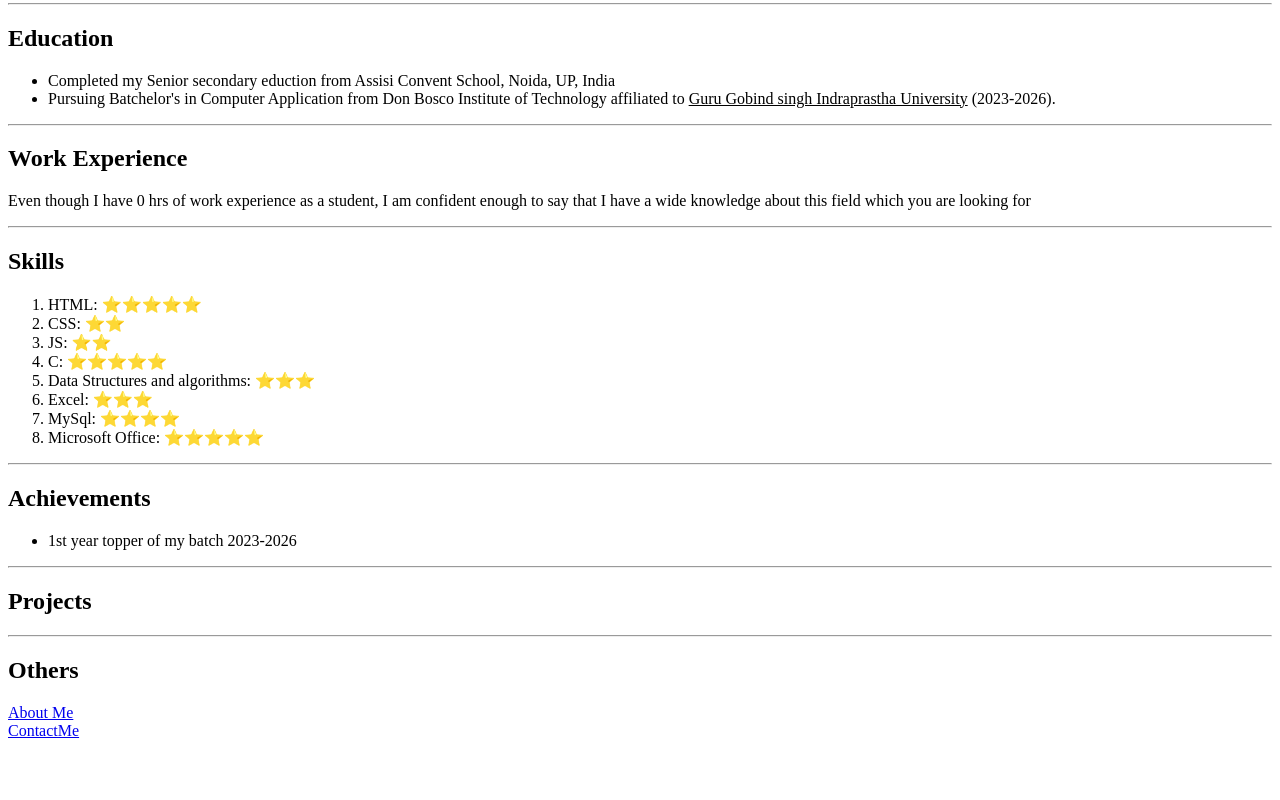
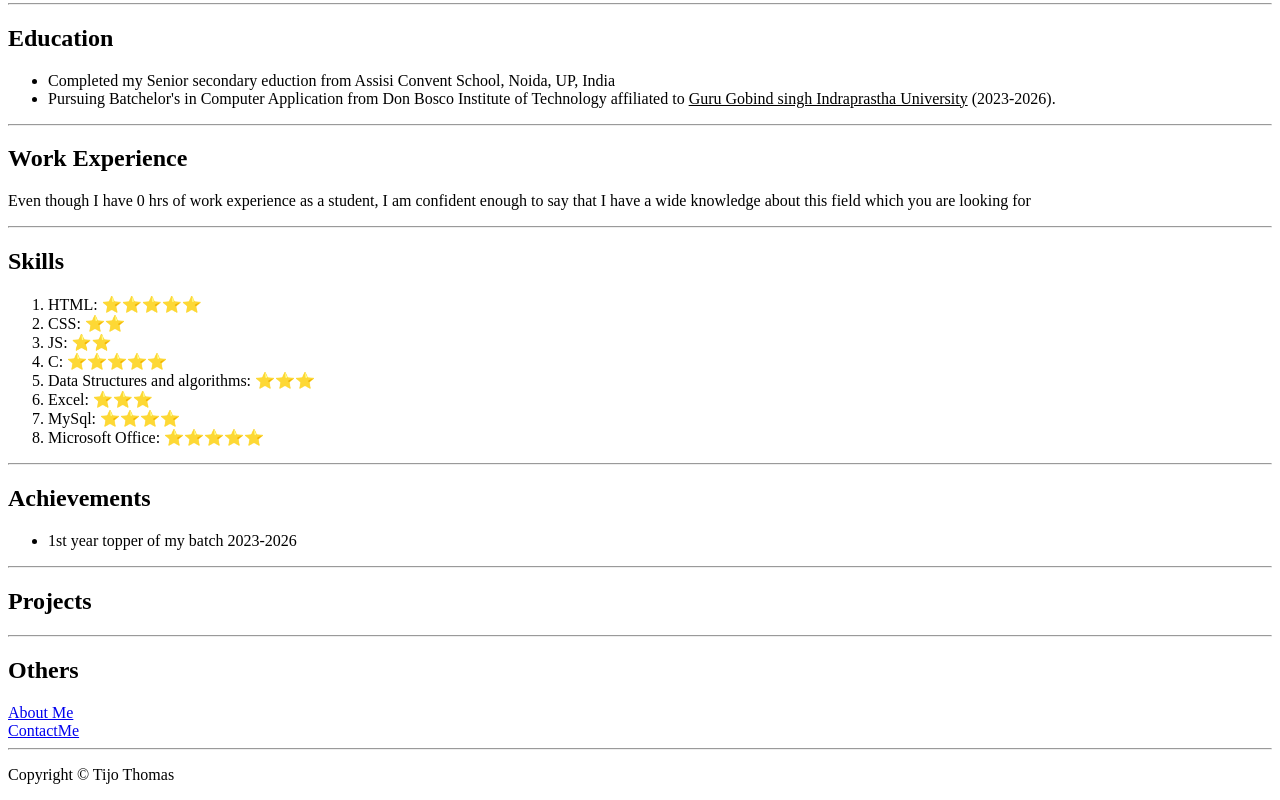
Before and after one commit to tijo-tthomas/My-resume, a plain HTML site: page index.html in a window 1280 px wide. Shown: the part 362-1162 px from the top of the page. Before the commit the page ends 1110 px from the top, so only its background shows below. Drawn offline with Linux system fonts and the light colour scheme.

Commit message:
Update index.html

```diff
--- a/index.html
+++ b/index.html
@@ -48,5 +48,7 @@
     <a href="./aboutme.html">About Me</a>
     <br>
     <a href="./contactme.html">ContactMe</a>
+    <hr>
+    <p> Copyright &#169; Tijo Thomas</p>
   </body>
 </html>
```
